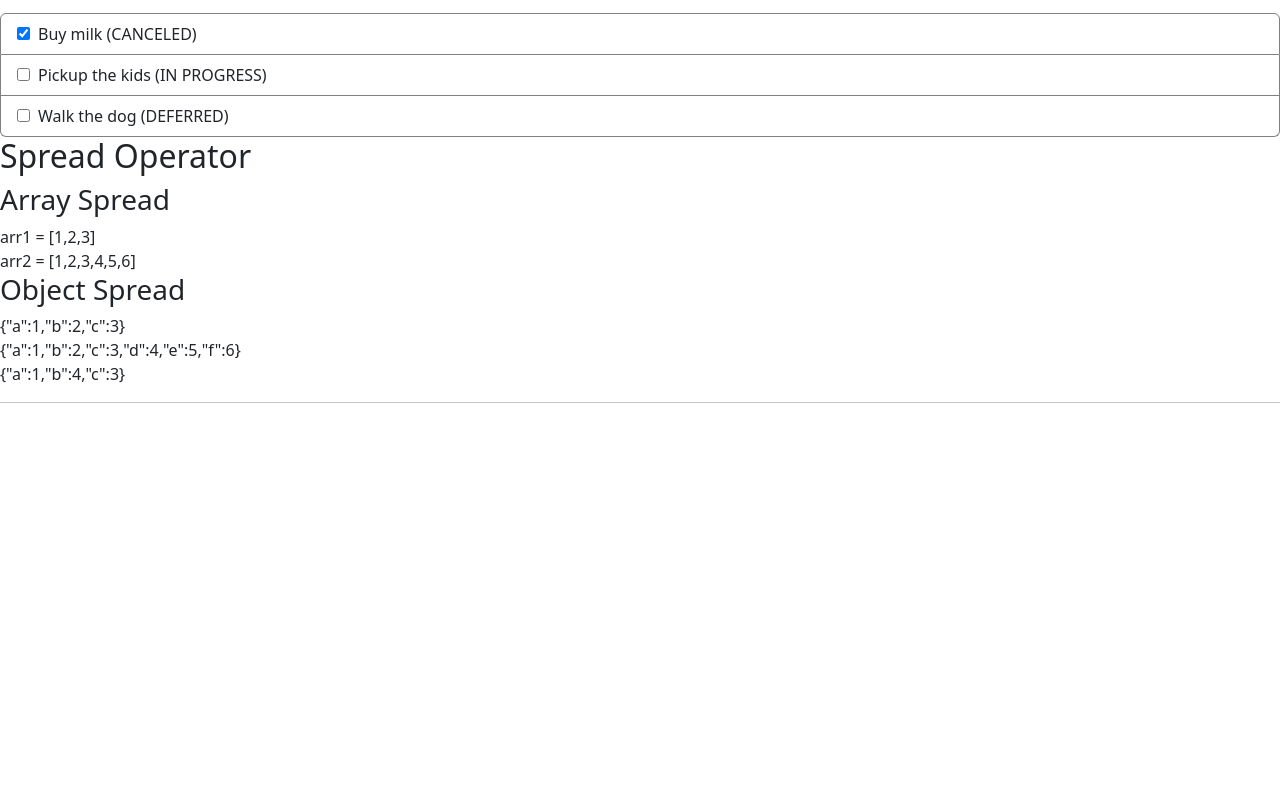
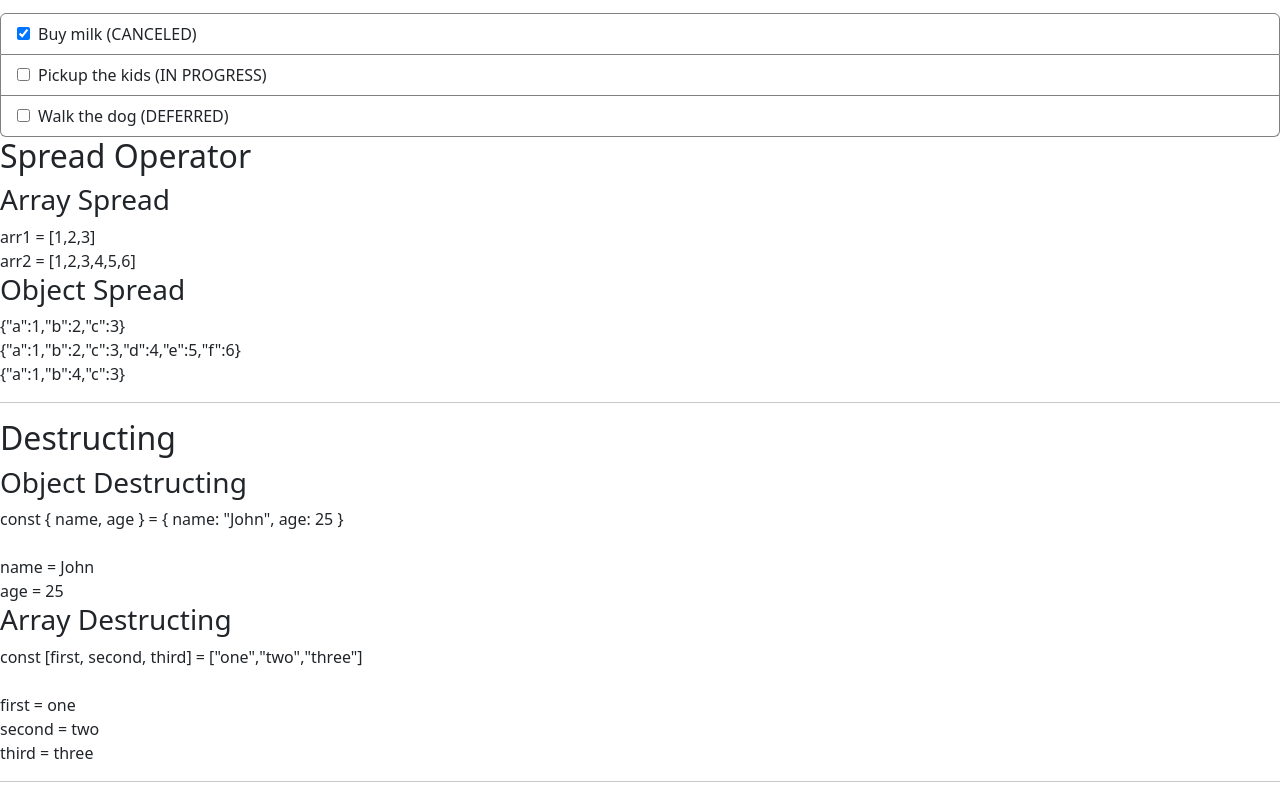
Before and after one commit to xilu56/kambaz-react-web-app-cs5610-sm25, a React app: page /#/Labs/Lab3 in a window 1280 px wide. Shown: the part 3558-4356 px from the top of the page. Before the commit the page ends 3977 px from the top, so only its background shows below. Built offline with nearby package versions, Linux system fonts and the light colour scheme; the HTML template or start-up script is replaced by a standard one.

Commit message:
Destructing

```diff
--- /dev/null
+++ b/src/Labs/Lab3/Destructing.tsx
@@ -0,0 +1,22 @@
+export default function Destructing() {
+ const person = { name: "John", age: 25 };
+ const { name, age } = person;
+ // const name = person.name
+ // const age = person.age
+ const numbers = ["one", "two", "three"];
+ const [ first, second, third ] = numbers;
+ return (
+   <div id="wd-destructing">
+     <h2>Destructing</h2>
+     <h3>Object Destructing</h3>
+     const &#123; name, age &#125; =
+           &#123; name: "John", age: 25 &#125;<br /><br />
+    name = {name}<br />
+     age = {age}
+     <h3>Array Destructing</h3>
+     const [first, second, third] = ["one","two","three"]<br/><br/>
+     first = {first}<br />
+     second = {second}<br />
+     third = {third}<hr />
+   </div>
+);}
--- a/src/Labs/Lab3/index.tsx
+++ b/src/Labs/Lab3/index.tsx
@@ -23,6 +23,7 @@ import TodoItem from "./todos/TodoItem";
 import todos from "./todos/todos.json";
 import { ListGroup } from "react-bootstrap";
 import Spreading from "./Spreading";
+import Destructing from "./Destructing";
 
 export default function Lab3() {
   return (
@@ -57,6 +58,7 @@ export default function Lab3() {
         ))}
       </ListGroup>
       <Spreading />
+      <Destructing />
     </div>
   );
 }
```
